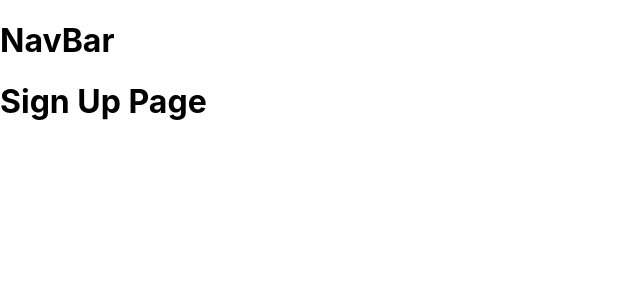
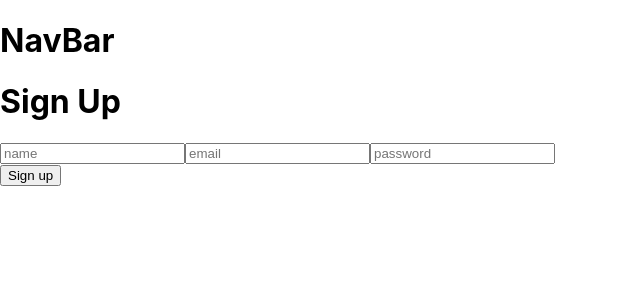
Before and after one commit to Aggio98/Meme_frontend_group, a React (Create React App) app: page /signup in a window 1280 px wide. Shown: the top 300 px of the page, without its empty margins (0-640 px from the left). Built offline with nearby package versions, Linux system fonts and the light colour scheme; no server answers.

Commit message:
feature: signup page

```diff
--- a/src/pages/SignUpPage/index.js
+++ b/src/pages/SignUpPage/index.js
@@ -1,9 +1,56 @@
 import "./signUpPage.css";
 
+import { useEffect, useState } from "react";
+import { useDispatch, useSelector } from "react-redux";
+import { useNavigate } from "react-router-dom";
+
+import { signUp } from "../../store/user/thunks";
+import { selectToken } from "../../store/user/selectors";
+
 const SignUpPage = () => {
+  const [name, setName] = useState("");
+  const [email, setEmail] = useState("");
+  const [password, setPassword] = useState("");
+
+  const dispatch = useDispatch();
+  const navigate = useNavigate();
+
+  const token = useSelector(selectToken);
+
+  useEffect(() => {
+    if (token !== null) {
+      navigate("/");
+    }
+  }, [token, navigate]);
+
+  const submitForm = (event) => {
+    event.preventDefault();
+    dispatch(signUp(name, email, password));
+  };
+
   return (
     <div>
-      <h1>Sign Up Page</h1>
+      <h1>Sign Up</h1>
+      <form onSubmit={submitForm}>
+        <input
+          placeholder="name"
+          value={name}
+          onChange={(event) => setName(event.target.value)}
+        />
+        <input
+          placeholder="email"
+          value={email}
+          onChange={(event) => setEmail(event.target.value)}
+        />
+        <input
+          type="password"
+          placeholder="password"
+          value={password}
+          onChange={(event) => setPassword(event.target.value)}
+        />
+        <br />
+        <button type="submit">Sign up</button>
+      </form>
     </div>
   );
 };
```
